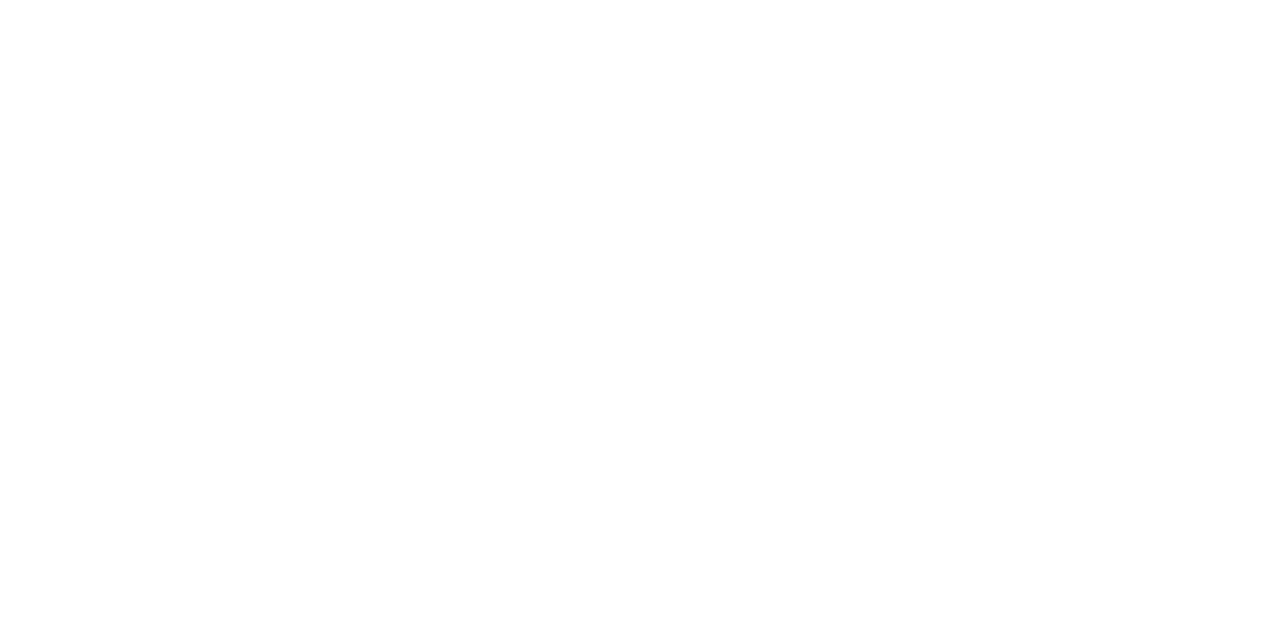
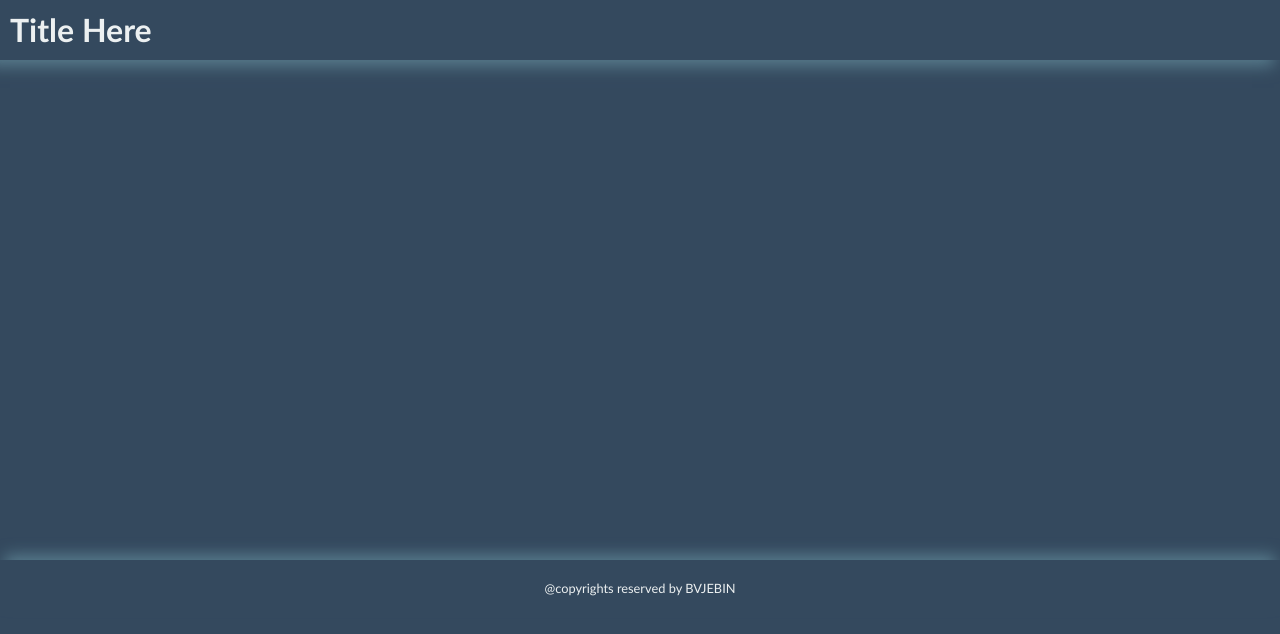
Before and after one commit to bvjebin/projectstructure, a plain HTML site: page index.html in a window 1280 px wide. Drawn offline with Linux system fonts and the light colour scheme.

Commit message:
fonts added and few boilerplate css and html added. Lato font added

```diff
--- a/assets/stylesheets/main.css
+++ b/assets/stylesheets/main.css
@@ -0,0 +1,49 @@
+@font-face {
+  font-family: 'Lato';
+  font-style: normal;
+  font-weight: 400;
+  src: local('Lato Regular'), local('Lato-Regular'), url(fonts/lato-v7/regular.woff) format('woff');
+}
+@font-face {
+  font-family: 'Lato';
+  font-style: normal;
+  font-weight: 700;
+  src: local('Lato Bold'), local('Lato-Bold'), url(fonts/lato-v7/bold.woff) format('woff');
+}
+@font-face {
+  font-family: 'Lato';
+  font-style: normal;
+  font-weight: 900;
+  src: local('Lato Black'), local('Lato-Black'), url(fonts/lato-v7/black.woff) format('woff');
+}
+@font-face {
+  font-family: 'Lato';
+  font-style: italic;
+  font-weight: 300;
+  src: local('Lato Light Italic'), local('Lato-LightItalic'), url(fonts/lato-v7/italic.woff) format('woff');
+}
+body {
+	background: #34495e;
+	color: #ecf0f1;
+	font-family: 'Lato', sans-serif;
+	font-size: 16px;
+}
+header {
+	min-height: 60px;
+	box-shadow: -10px 2px 15px 4px #587c8d;
+}
+.logo {
+	padding: 10px;
+	font-size: 2em;
+	font-weight: bolder;
+}
+footer {
+	text-align: center;
+	font-size: 0.8em;
+	max-height: 60px;
+	padding: 20px;
+	box-shadow: 0px -10px 15px -5px #587c8d;
+}
+#canvas {
+	min-height: 500px;
+}
--- a/index.html
+++ b/index.html
@@ -1,14 +1,18 @@
 <!doctype html>
 <html>
 	<head>
-		<title>Your Title Here</title>
+		<title>Title Here</title>
 		<link rel="stylesheet" href="/assets/stylesheets/vendor/normalize.css">
 		<link rel="stylesheet" href="/assets/stylesheets/main.css">
 	</head>
 	<body>
-		<header></header>
-		<div id="container"></div>
-		<footer></footer>
+		<header>
+			<div class="logo">Title Here</div>
+		</header>
+		<div id="canvas">
+			<div></div>
+		</div>
+		<footer>@copyrights reserved by BVJEBIN</footer>
 		<script type="text/javascript" src="/assets/scripts/main.js"></script>
 	</body>
 </html>
```
Also changed, not shown: assets/stylesheets/vendor/fonts/lato-v7/black.woff (added), assets/stylesheets/vendor/fonts/lato-v7/bold.woff (added), assets/stylesheets/vendor/fonts/lato-v7/italic.woff (added), assets/stylesheets/vendor/fonts/lato-v7/regular.woff (added).
